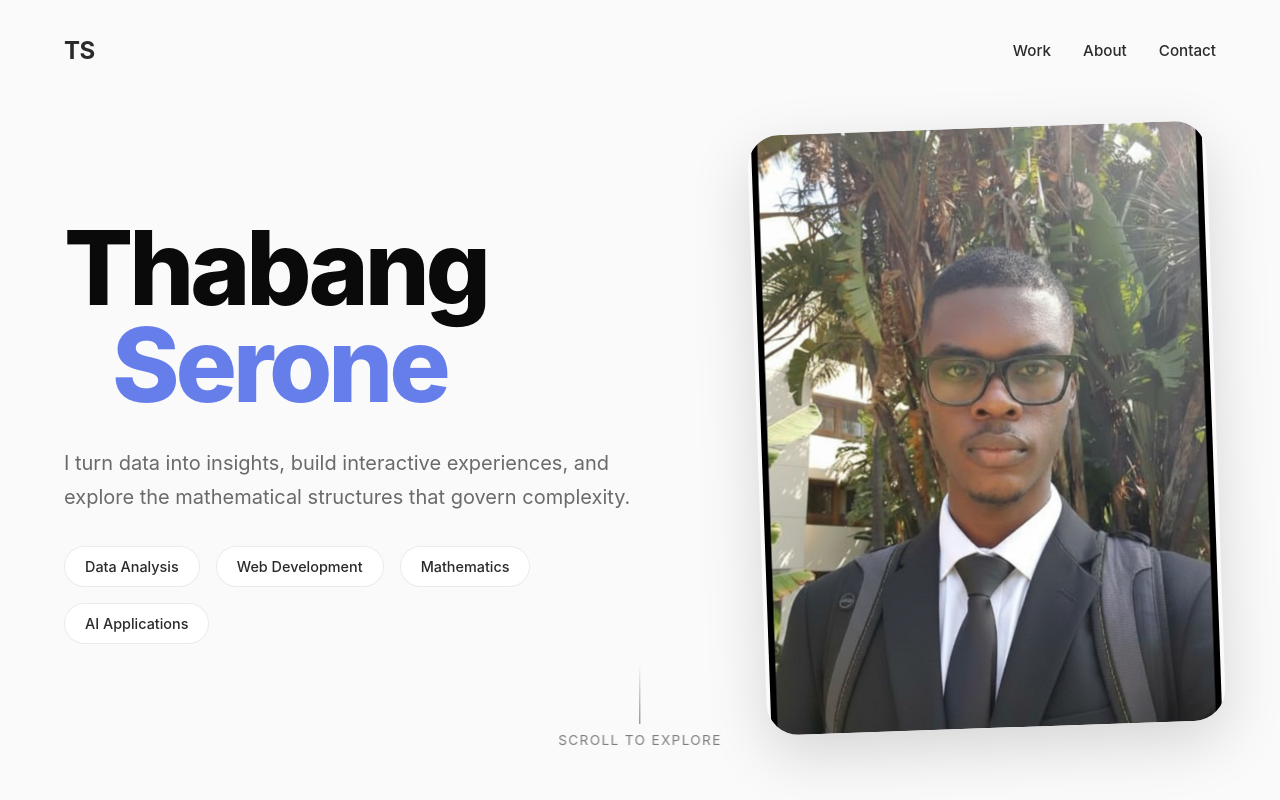
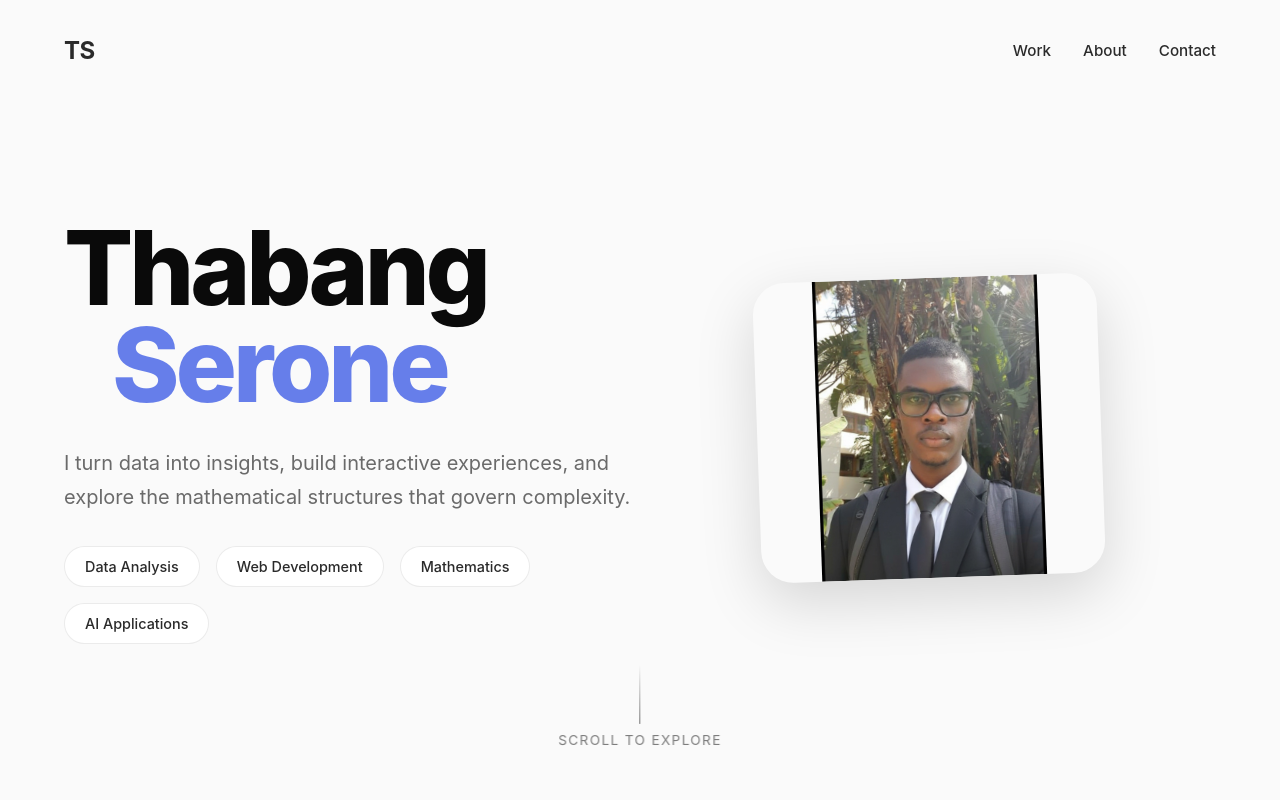
Before and after one commit to Pacman-T-Zero/Portfolios-, a React (Create React App) app: page / in a window 1280 px wide. Shown: the top 800 px of the page. Built offline with nearby package versions, Linux system fonts and the light colour scheme.

Commit message:
Update App.css

```diff
--- a/src/App.css
+++ b/src/App.css
@@ -176,8 +176,8 @@ nav.scrolled {
 }
 
 .profile-photo {
-  width: 100%;
-  max-height: 600px;
+  width: 75%;
+  max-height: 300px;
   object-fit: contain;
   border-radius: 2rem;
   box-shadow: 0 20px 60px rgba(0,0,0,0.15);
```
